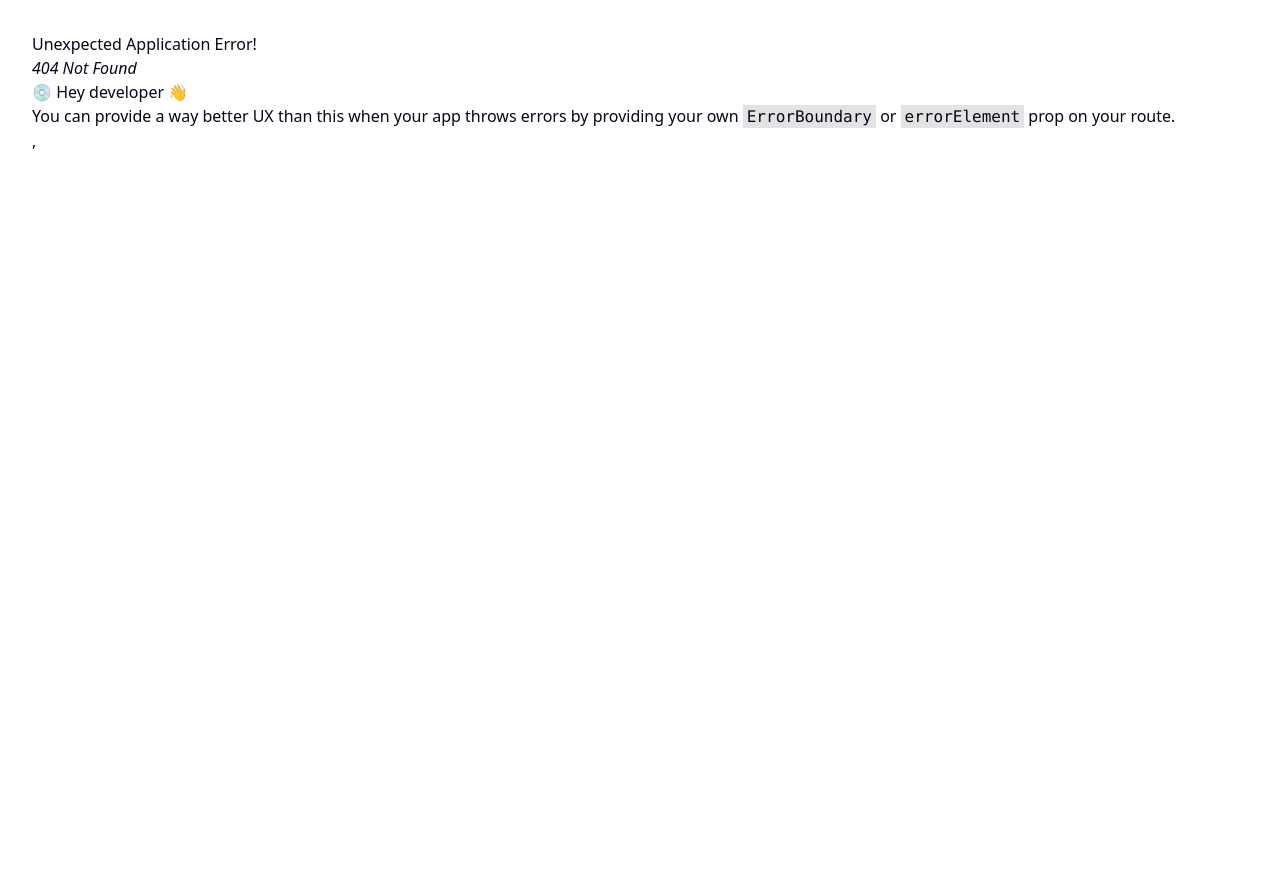
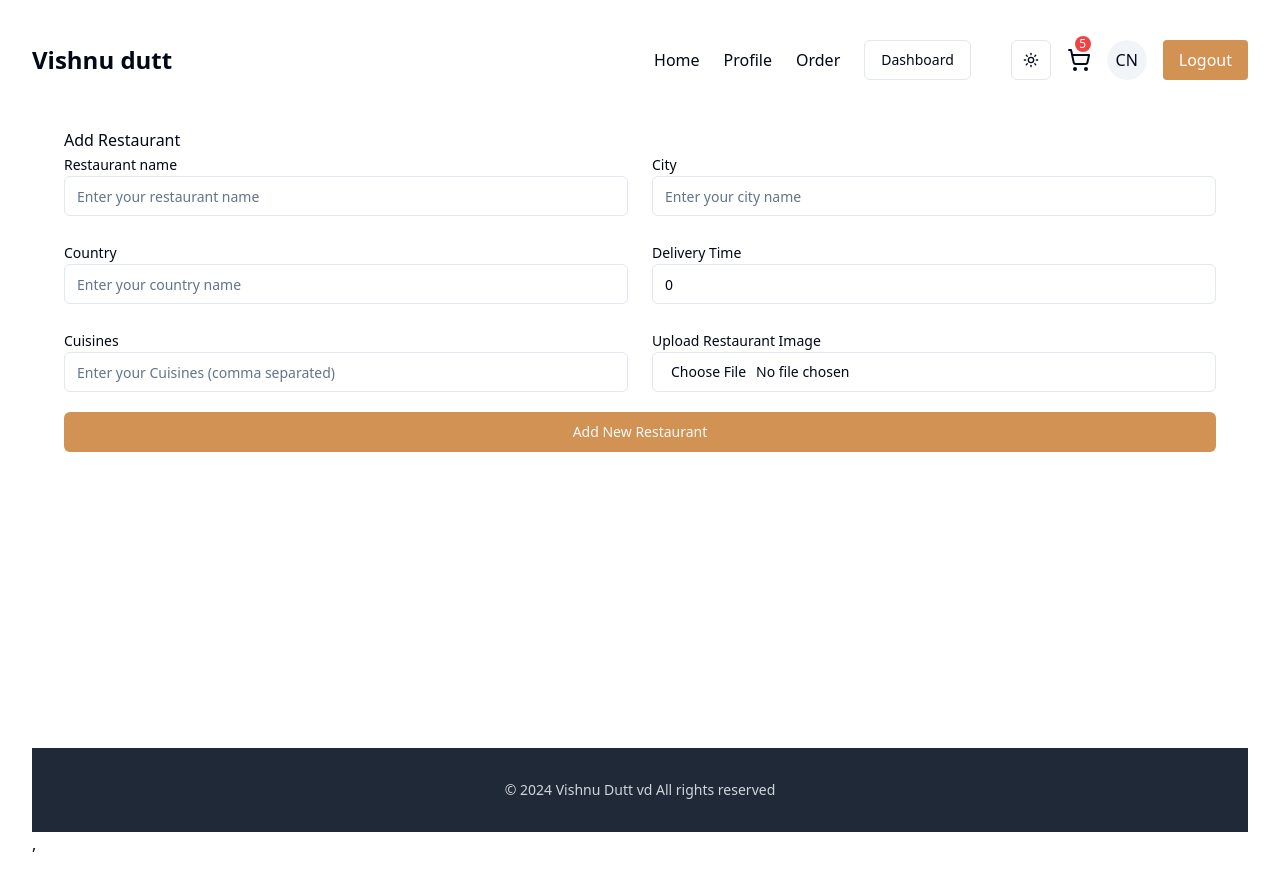
Before and after one commit to duttvd/food-app, a React (Vite) app: page /admin/restaurant in a window 1280 px wide. Before the commit this address had no page. Before the commit the page ends 800 px from the top, so only its background shows below. Built offline with nearby package versions, Linux system fonts and the light colour scheme.

Commit message:
admin restaurant

```diff
--- a/src/App.css
+++ b/src/App.css
@@ -1,6 +1,4 @@
 #root {
   max-width: 1280px;
-
   padding: 2rem;
-
 }
--- /dev/null
+++ b/src/admin/Restaurant.tsx
@@ -0,0 +1,130 @@
+import { Button } from "@/components/ui/button";
+import { Input } from "@/components/ui/input";
+import { Label } from "@/components/ui/label";
+import { restaurantFormSchema } from "@/schema/RestaurantSchema";
+import { Loader2 } from "lucide-react";
+import React, { FormEvent, useState } from "react";
+
+const Restaurant = () => {
+    const [input, setInput] = useState({
+        restaurantName: "",
+        city: "",
+        country: "",
+        deliveryTime: 0,
+        cuisines: [],
+        imageFile: undefined,
+    });
+
+    const [error, setErrors] = useState({});
+
+    const changeEventHandler = (e: React.ChangeEvent<HTMLInputElement>) => {
+        const { name, value, type } = e.target;
+        setInput({ ...input, [name]: type === 'number' ? (value) : value });
+
+    };
+
+    const submitHandler = (e: FormEvent<HTMLFormElement>) => {
+        e.preventDefault();
+        const result = restaurantFormSchema.safeParse(input);
+        if (!result.success) {
+            const fileErrors = result.error.formErrors.fieldErrors;
+            setErrors(fileErrors);
+            return;
+        }
+
+        console.log(input);
+    };
+
+    const loading = false;
+    const Restauranthai = false;
+
+    return (
+        <div className="max-w-6xl mx-auto my-10">
+            <div>
+                <h1>Add Restaurant</h1>
+                <form onSubmit={submitHandler}>
+                    <div className="md:grid grid-cols-2 gap-6 space-y-2 md:space-y-0">
+                        <div>
+                            <Label>Restaurant name</Label>
+                            <Input
+                                type="text"
+                                name="restaurantName"
+                                value={input.restaurantName}
+                                onChange={changeEventHandler}
+                                placeholder="Enter your restaurant name"
+                            />
+                            {error && <span className="text-xs text-red-600 font-medium">{error.restaurantName}</span>}
+                        </div>
+                        <div>
+                            <Label>City</Label>
+                            <Input
+                                type="text"
+                                name="city"
+                                value={input.city}
+                                onChange={changeEventHandler}
+                                placeholder="Enter your city name"
+                            />
+                            {error && <span className="text-xs text-red-600 font-medium">{error.city}</span>}
+                        </div>
+                        <div>
+                            <Label>Country</Label>
+                            <Input
+                                type="text"
+                                name="country"
+                                value={input.country}
+                                onChange={changeEventHandler}
+                                placeholder="Enter your country name"
+                            />
+                            {error && <span className="text-xs text-red-600 font-medium">{error.country}</span>}
+                        </div>
+                        <div>
+                            <Label>Delivery Time</Label>
+                            <Input
+                                type="number"
+                                name="deliveryTime"
+                                value={input.deliveryTime}
+                                onChange={changeEventHandler}
+                                placeholder="Enter your Delivery Time"
+                            />
+                            {error && <span className="text-xs text-red-600 font-medium">{error.deliveryTime}</span>}
+                        </div>
+                        <div>
+                            <Label>Cuisines</Label>
+                            <Input
+                                type="text"
+                                name="cuisines"
+                                value={input.cuisines.join(",")}
+                                onChange={(e) =>
+                                    setInput({ ...input, cuisines: e.target.value.split(",") })
+                                }
+                                placeholder="Enter your Cuisines (comma separated)"
+                            />
+                            {error && <span className="text-xs text-red-600 font-medium">{error.cuisines}</span>}
+                        </div>
+                        <div>
+                            <Label>Upload Restaurant Image</Label>
+                            <Input type="file" accept="image/*" name="imageFile" />
+                            {error && <span className="text-xs text-red-600 font-medium">{error.image}</span>}
+                        </div>
+                    </div>
+                    <div className="my-5 w-full">
+                        {loading ? (
+                            <Button disabled className="bg-orange hover:bg-slate-600 w-full">
+                                <Loader2 className="mr-2 h-4 w-4 animate-spin" />
+                                Please wait
+                            </Button>
+                        ) : (
+                            <Button className="bg-orange hover:bg-slate-600 w-full">
+                                {Restauranthai
+                                    ? "Update your restaurant"
+                                    : "Add New Restaurant"}
+                            </Button>
+                        )}
+                    </div>
+                </form>
+            </div>
+        </div>
+    );
+};
+
+export default Restaurant;
--- a/src/components/AvailableMenu.tsx
+++ b/src/components/AvailableMenu.tsx
@@ -8,7 +8,7 @@ const AvailableMenu = () => {
             <h1 className=" text-xl md:text-2xl font-extrabold">Available Menu</h1>
             <div className="grid md:grid-cols-3 space-y-4 md:space-y0">
                 <Card className="md:max-w-xs mx-auto shadow-lg rounded-lg overflow-hidden">
-                    <img src="https://encrypted-tbn0.gstatic.com/images?q=tbn:ANd9GcR_FtLkRWNB8PmyvwOqk3FIfwv9VUE77E5sHw&s" alt="" className="w-full h-40 object-cover" />
+                    <img src="https://dukaan.b-cdn.net/1000x1000/webp/4338846/1f4ed201-cae3-41e6-90b8-319709966f5f/veg-momos-529f50c1-d9ef-4a48-b7b7-362e50686264.JPG" alt="" className="w-full h-40 object-cover" />
                     <CardContent className="p-4">
                         <h2 className="text-xl font-semibold  text-gray-800">Momo's</h2>
                         <p className=" text-sm text-gray-600 mt-2"> Lorem ipsum dolor sit amet consectetur adipisicing elit.</p>
@@ -18,11 +18,12 @@ const AvailableMenu = () => {
 
                     </CardContent>
                     <CardFooter className="p-4">
-                        <Button className="bg-orange w-full hover:bg-slate-600">Add to Card</Button>
+                        <Button className="bg-orange w-full hover:bg-slate-600">Add to Cart</Button>
                     </CardFooter>
                 </Card>
             </div>
         </div>
+
     )
 }
 
--- a/src/components/Card.tsx
+++ b/src/components/Cart.tsx
@@ -6,7 +6,7 @@ import CheckoutConfirmPage from "./CheckoutConfirmPage"
 import { useState } from "react"
 
 
-const Card = () => {
+const Cart = () => {
     const [open, setOpen] = useState<boolean>(false);
     return (
         <div className=" flex flex-col max-w-7xl mx-auto my-10">
@@ -64,4 +64,4 @@ const Card = () => {
     )
 }
 
-export default Card
+export default Cart
--- a/src/components/CheckoutConfirmPage.tsx
+++ b/src/components/CheckoutConfirmPage.tsx
@@ -3,7 +3,7 @@ import { Dialog, DialogContent, DialogDescription, DialogFooter, DialogTitle } f
 import { Label } from "./ui/label";
 import { Input } from "./ui/input";
 import { Button } from "./ui/button";
-import { log } from "console";
+
 
 const CheckoutConfirmPage = ({
     open,
@@ -36,7 +36,7 @@ const CheckoutConfirmPage = ({
     return (
         <Dialog open={open} onOpenChange={setOpen}>
             <DialogContent>
-                <DialogTitle>
+                <DialogTitle className="font-bold">
                     Rebiew your Order</DialogTitle>
                 <DialogDescription className="text-xs"> Double-check your delivery details and ensure everything is in order.
                     When you are ready, hit confirm button to finalize your order</DialogDescription>
--- a/src/components/Navbar.tsx
+++ b/src/components/Navbar.tsx
@@ -69,7 +69,7 @@ const Navbar = () => {
                                 </DropdownMenuContent>
                             </DropdownMenu>
                         </div>
-                        <Link to="/card" className="relative cursor-pointer">
+                        <Link to="/cart" className="relative cursor-pointer">
                             <ShoppingCart />
                             <Button size={'icon'} className="absolute -inset-y-3 left-2 text-xs rounded-full h-4 w-4 bg-red-500 hover:bg-gray-500">5</Button>
                         </Link>
@@ -141,13 +141,13 @@ const MobileNavbar = () => {
                     <Link to="/profile" className="flex items-center gap-4 hover:bg-gray-200 px-3 py-2 rounded-lg cursor-pointer hover:text-gray-900 font-medium"><HandPlatter />
                         <span>Order</span>
                     </Link>
-                    <Link to="/card" className="flex items-center gap-4 hover:bg-gray-200 px-3 py-2 rounded-lg cursor-pointer hover:text-gray-900 font-medium"><ShoppingCart />
+                    <Link to="/cart" className="flex items-center gap-4 hover:bg-gray-200 px-3 py-2 rounded-lg cursor-pointer hover:text-gray-900 font-medium"><ShoppingCart />
                         <span>Cart(0)</span>
                     </Link>
                     <Link to="/profile" className="flex items-center gap-4 hover:bg-gray-200 px-3 py-2 rounded-lg cursor-pointer hover:text-gray-900 font-medium"><SquareMenu />
                         <span>Menu</span>
                     </Link>
-                    <Link to="/profile" className="flex items-center gap-4 hover:bg-gray-200 px-3 py-2 rounded-lg cursor-pointer hover:text-gray-900 font-medium"><UtensilsCrossed
+                    <Link to="/admin/restaurant" className="flex items-center gap-4 hover:bg-gray-200 px-3 py-2 rounded-lg cursor-pointer hover:text-gray-900 font-medium"><UtensilsCrossed
                     />
                         <span>Restaurent</span>
                     </Link>
--- a/src/components/SearchPage.tsx
+++ b/src/components/SearchPage.tsx
@@ -4,7 +4,7 @@ import { Input } from "./ui/input";
 import { useState } from "react";
 import { Button } from "./ui/button";
 import { Badge } from "./ui/badge";
-import { Globe, Link, MapPin, X } from "lucide-react";
+import { Globe, MapPin, X } from "lucide-react";
 import { Card, CardContent, CardFooter } from "./ui/card";
 import { AspectRatio } from "@radix-ui/react-aspect-ratio";
 import Bargar from "../assets/bargar.jpg";
@@ -89,6 +89,7 @@ const SearchPage = () => {
                                     </CardFooter>
 
                                 </Card>
+
                             ))
                         }
 
@@ -137,21 +138,21 @@ export default SearchPage;
 //         </>
 //     );
 // };
-const NoResultFound = ({ searchText }: { searchText: string }) => {
-    return (
-        <div className="text-center">
-            <h1 className="text-2xl font-semibold text-gray-700 dark:text-gray-200">
-                No results found
-            </h1>
-            <p className="mt-2 text-gray-500 dark:text-gray-400">
-                We couldn't find any results for "{searchText}". <br /> Try searching
-                with a different term.
-            </p>
-            <Link to="/">
-                <Button className="mt-4 bg-orange hover:bg-orangeHover">
-                    Go Back to Home
-                </Button>
-            </Link>
-        </div>
-    );
-};
+// const NoResultFound = ({ searchText }: { searchText: string }) => {
+//     return (
+//         <div className="text-center">
+//             <h1 className="text-2xl font-semibold text-gray-700 dark:text-gray-200">
+//                 No results found
+//             </h1>
+//             <p className="mt-2 text-gray-500 dark:text-gray-400">
+//                 We couldn't find any results for "{searchText}". <br /> Try searching
+//                 with a different term.
+//             </p>
+//             <Link to="/">
+//                 <Button className="mt-4 bg-orange hover:bg-orangeHover">
+//                     Go Back to Home
+//                 </Button>
+//             </Link>
+//         </div>
+//     );
+// };
--- /dev/null
+++ b/src/schema/RestaurantSchema.tsx
@@ -0,0 +1,17 @@
+import { z } from "zod";
+
+export const restaurantFormSchema = z.object({
+    restaurantName: z.string().nonempty({ message: "Restaurant name is required" }),
+    city: z.string().nonempty({ message: "City name is required" }),
+    country: z.string().nonempty({ message: "Country name is required" }),
+    deliveryTime: z.number().min(0, { message: "Delivery time cannot be negative" }),
+    cuisines: z.array(z.string()),
+    imageFile: z
+        .instanceof(File)
+        .optional()
+        .refine((file) => file && file.size > 0, {
+            message: "Image file is required",
+        }),
+});
+
+export type restaurantFormSchema = z.infer<typeof restaurantFormSchema>;
--- a/src/schema/UserSchema.ts
+++ b/src/schema/UserSchema.ts
@@ -1,10 +1,10 @@
 import { z } from "zod";
 
 export const userSignupSchema = z.object({
-    fullname: z.string().min(1, "Fullname is required"),  // Corrected .main to .min
+    fullname: z.string().min(1, "Fullname is required"),
     email: z.string().email("Invalid email address"),
     password: z.string().min(8, "Password must be at least 8 characters"),
-    contact: z.string().min(10, "Contact number must be 10 digits").max(10, "Contact number must be 10 digits"),  // Corrected to .min and .max for exact length
+    contact: z.string().min(10, "Contact number must be 10 digits").max(10, "Contact number must be 10 digits"),
 });
 
 export type SignupInputState = z.infer<typeof userSignupSchema>;
```
Also changed, not shown: src/App.tsx (+9 -3 lines).
